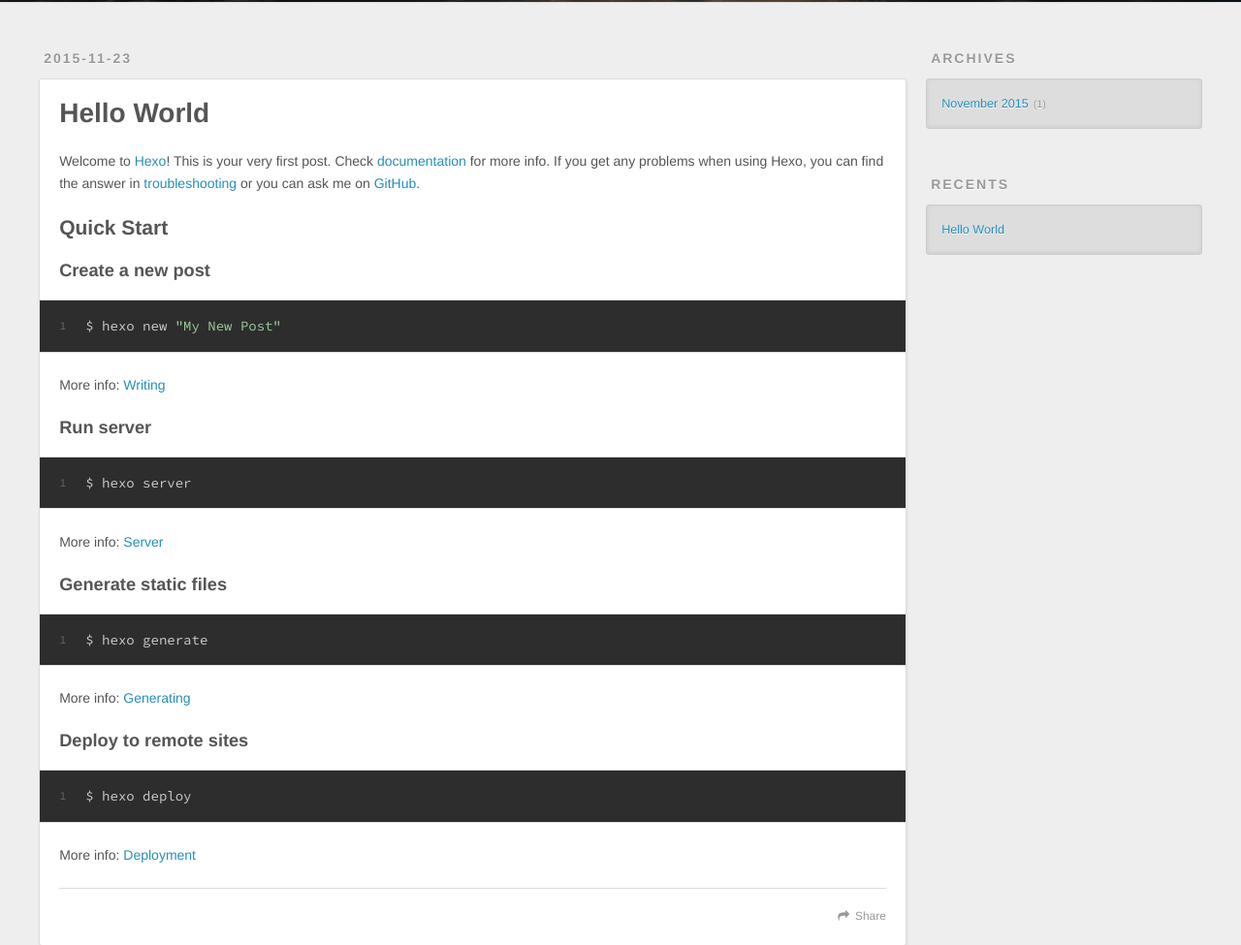
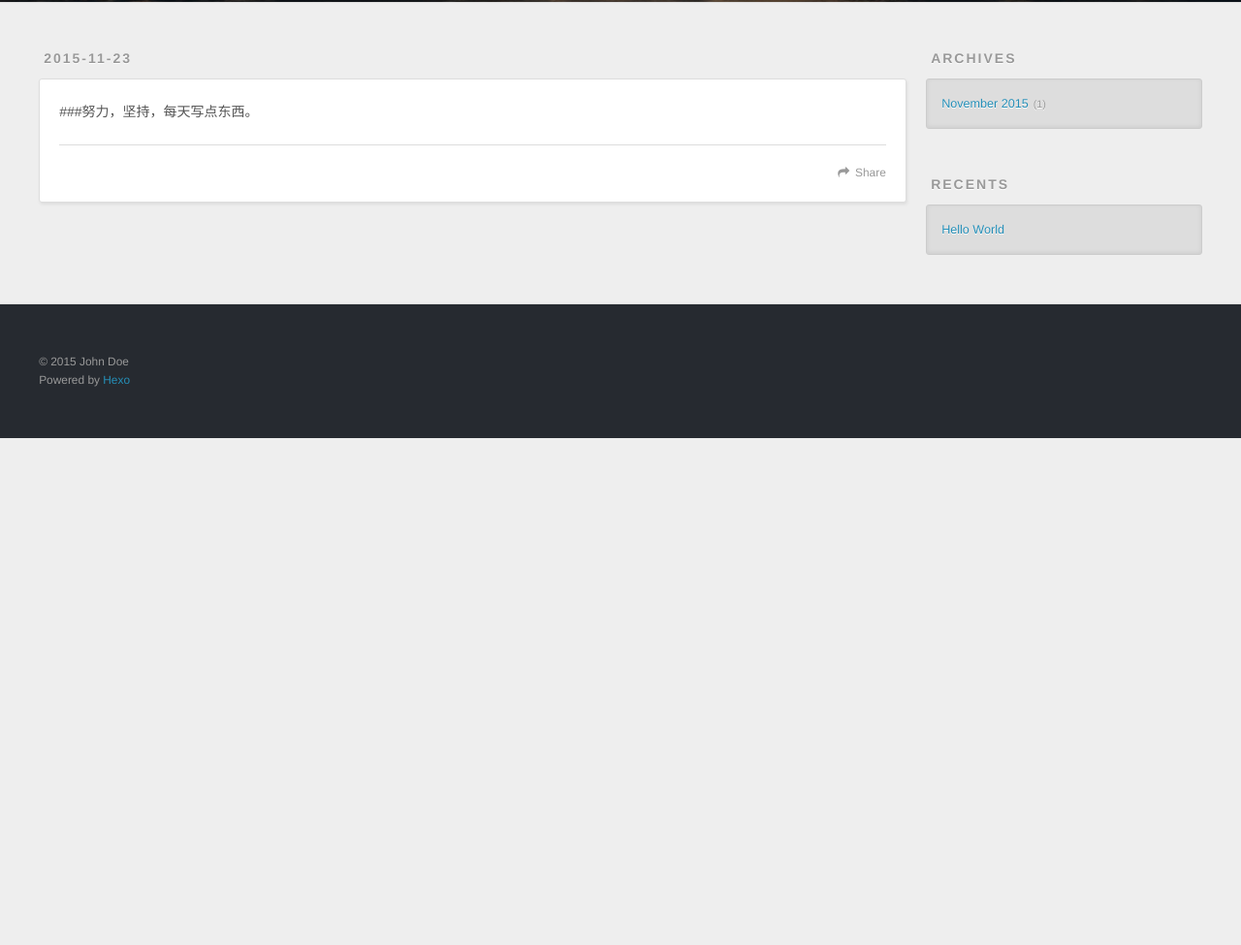
Before and after one commit to wyy561/wyy561.github.io, a plain HTML site: page README.html in a window 1280 px wide. Shown: the part 298-1273 px from the top of the page at 97% size. After the commit the page ends 800 px from the top, so only its background shows below. Drawn offline with nearby package versions, Linux system fonts and the light colour scheme.

Commit message:
Site updated: 2015-11-23 21:59:13

```diff
--- a/index.html
+++ b/README.html
@@ -5,15 +5,16 @@
 
   <title>Hexo</title>
   <meta name="viewport" content="width=device-width, initial-scale=1, maximum-scale=1">
-  <meta name="description">
+  <meta name="description" content="###努力，坚持，每天写点东西。">
 <meta property="og:type" content="website">
 <meta property="og:title" content="Hexo">
-<meta property="og:url" content="http://yoursite.com/index.html">
+<meta property="og:url" content="http://yoursite.com/README.html">
 <meta property="og:site_name" content="Hexo">
-<meta property="og:description">
+<meta property="og:description" content="###努力，坚持，每天写点东西。">
+<meta property="og:updated_time" content="2015-11-23T13:58:23.989Z">
 <meta name="twitter:card" content="summary">
 <meta name="twitter:title" content="Hexo">
-<meta name="twitter:description">
+<meta name="twitter:description" content="###努力，坚持，每天写点东西。">
 
     <link rel="alternative" href="/atom.xml" title="Hexo" type="application/atom+xml">
 
@@ -59,53 +60,32 @@
   </div>
 </header>
       <div class="outer">
-        <section id="main">
-
-    <article id="post-hello-world" class="article article-type-post" itemscope itemprop="blogPost">
+        <section id="main"><article id="page-undefined" class="article article-type-page" itemscope itemprop="blogPost">
   <div class="article-meta">
-    <a href="/2015/11/23/hello-world/" class="article-date">
-  <time datetime="2015-11-23T13:06:13.646Z" itemprop="datePublished">2015-11-23</time>
+    <a href="/README.html" class="article-date">
+  <time datetime="2015-11-23T13:58:23.989Z" itemprop="datePublished">2015-11-23</time>
 </a>
 
   </div>
   <div class="article-inner">
 
 
-      <header class="article-header">
-
-
-    <h1 itemprop="name">
-      <a class="article-title" href="/2015/11/23/hello-world/">Hello World</a>
-    </h1>
-
-
-      </header>
-
     <div class="article-entry" itemprop="articleBody">
 
-        <p>Welcome to <a href="http://hexo.io/" target="_blank" rel="external">Hexo</a>! This is your very first post. Check <a href="http://hexo.io/docs/" target="_blank" rel="external">documentation</a> for more info. If you get any problems when using Hexo, you can find the answer in <a href="http://hexo.io/docs/troubleshooting.html" target="_blank" rel="external">troubleshooting</a> or you can ask me on <a href="https://github.com/hexojs/hexo/issues" target="_blank" rel="external">GitHub</a>.</p>
-<h2 id="Quick_Start">Quick Start</h2><h3 id="Create_a_new_post">Create a new post</h3><figure class="highlight bash"><table><tr><td class="gutter"><pre><span class="line">1</span><br></pre></td><td class="code"><pre><span class="line">$ hexo new <span class="string">"My New Post"</span></span><br></pre></td></tr></table></figure>
-<p>More info: <a href="http://hexo.io/docs/writing.html" target="_blank" rel="external">Writing</a></p>
-<h3 id="Run_server">Run server</h3><figure class="highlight bash"><table><tr><td class="gutter"><pre><span class="line">1</span><br></pre></td><td class="code"><pre><span class="line">$ hexo server</span><br></pre></td></tr></table></figure>
-<p>More info: <a href="http://hexo.io/docs/server.html" target="_blank" rel="external">Server</a></p>
-<h3 id="Generate_static_files">Generate static files</h3><figure class="highlight bash"><table><tr><td class="gutter"><pre><span class="line">1</span><br></pre></td><td class="code"><pre><span class="line">$ hexo generate</span><br></pre></td></tr></table></figure>
-<p>More info: <a href="http://hexo.io/docs/generating.html" target="_blank" rel="external">Generating</a></p>
-<h3 id="Deploy_to_remote_sites">Deploy to remote sites</h3><figure class="highlight bash"><table><tr><td class="gutter"><pre><span class="line">1</span><br></pre></td><td class="code"><pre><span class="line">$ hexo deploy</span><br></pre></td></tr></table></figure>
-<p>More info: <a href="http://hexo.io/docs/deployment.html" target="_blank" rel="external">Deployment</a></p>
+        <p>###努力，坚持，每天写点东西。</p>
 
 
     </div>
     <footer class="article-footer">
-      <a data-url="http://yoursite.com/2015/11/23/hello-world/" data-id="cihc03yrd0000m8e2iyak8h0q" class="article-share-link">Share</a>
+      <a data-url="http://yoursite.com/README.html" data-id="cihc0rub20000uwe2qvqu4uxa" class="article-share-link">Share</a>
 
 
     </footer>
   </div>
 
-</article>
 
 
-
+</article>
 
 </section>
 
```
Also changed, not shown: 2015/11/23/hello-world/index.html (+1 -1 lines).
